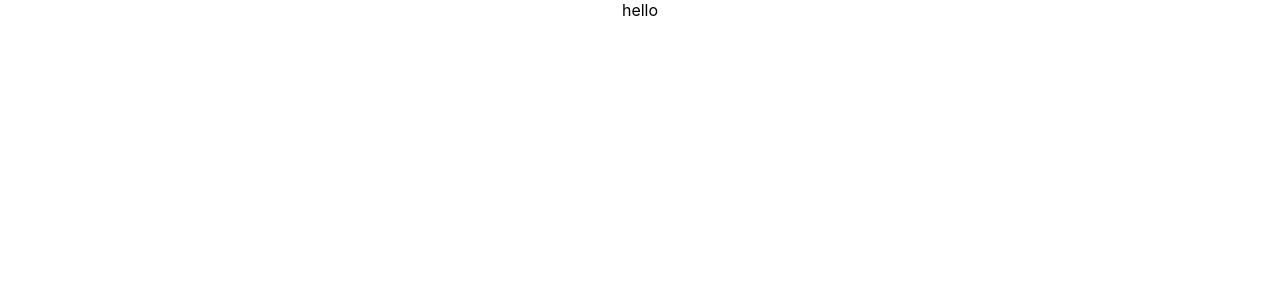
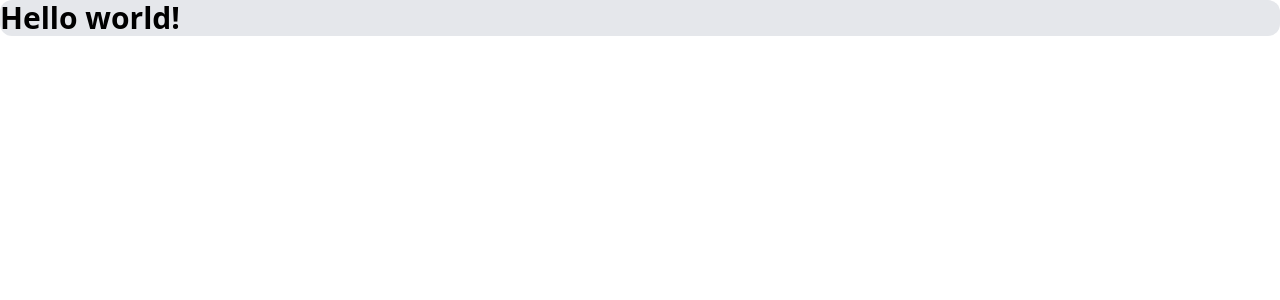
Before and after one commit to srishtigautam21/quiz-app, a React (Create React App) app: page / in a window 1280 px wide. Shown: the top 300 px of the page. Built offline with nearby package versions, Linux system fonts and the light colour scheme.

Commit message:
add:tailwind css

```diff
--- a/package.json
+++ b/package.json
@@ -35,5 +35,10 @@
       "last 1 firefox version",
       "last 1 safari version"
     ]
+  },
+  "devDependencies": {
+    "autoprefixer": "^10.4.7",
+    "postcss": "^8.4.14",
+    "tailwindcss": "^3.1.4"
   }
 }
--- /dev/null
+++ b/postcss.config.js
@@ -0,0 +1,6 @@
+module.exports = {
+  plugins: {
+    tailwindcss: {},
+    autoprefixer: {},
+  },
+}
--- a/src/App.css
+++ b/src/App.css
@@ -1,4 +1,4 @@
-.App {
+/* .App {
   text-align: center;
 }
 
@@ -35,4 +35,4 @@
   to {
     transform: rotate(360deg);
   }
-}
+} */
--- a/src/App.js
+++ b/src/App.js
@@ -1,7 +1,11 @@
-import "./App.css";
+// import "./App.css";
 
 function App() {
-  return <div className='App'>hello</div>;
+  return (
+    <div className='container mx-auto bg-gray-200 rounded-xl'>
+      <h1 className='text-3xl font-bold mb-5'>Hello world!</h1>
+    </div>
+  );
 }
 
 export default App;
--- a/src/index.css
+++ b/src/index.css
@@ -1,4 +1,8 @@
-body {
+@tailwind base;
+@tailwind components;
+@tailwind utilities;
+
+/* body {
   margin: 0;
   font-family: -apple-system, BlinkMacSystemFont, 'Segoe UI', 'Roboto', 'Oxygen',
     'Ubuntu', 'Cantarell', 'Fira Sans', 'Droid Sans', 'Helvetica Neue',
@@ -10,4 +14,4 @@ body {
 code {
   font-family: source-code-pro, Menlo, Monaco, Consolas, 'Courier New',
     monospace;
-}
+} */
--- /dev/null
+++ b/tailwind.config.js
@@ -0,0 +1,8 @@
+/** @type {import('tailwindcss').Config} */
+module.exports = {
+  content: ["./src/**/*.{js,jsx,ts,tsx}"],
+  theme: {
+    extend: {},
+  },
+  plugins: [],
+};
```
Also changed, not shown: 1 other file (tests, documents, lock files or other folders).
